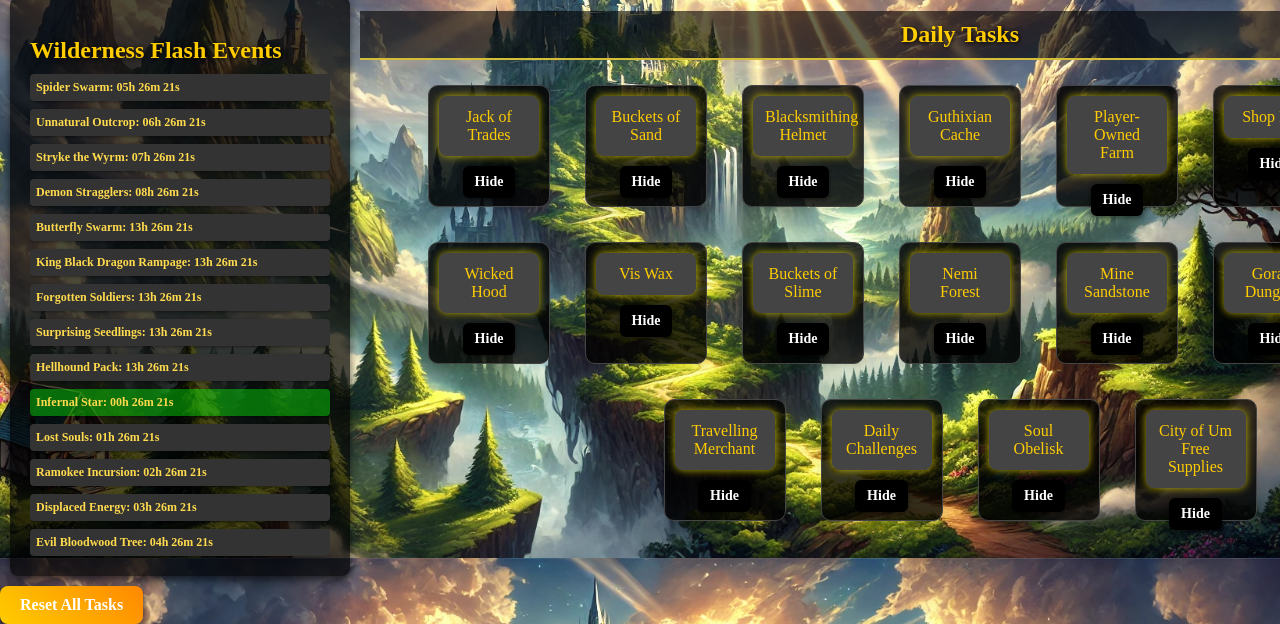
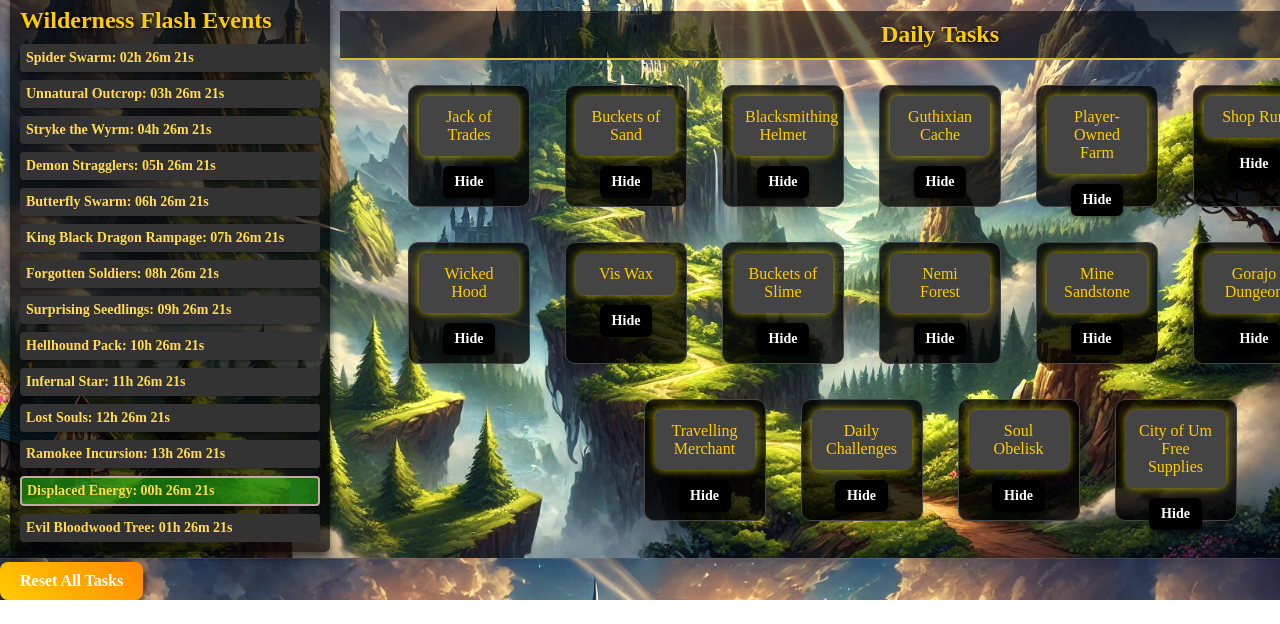
Before and after one commit to wuke4/RS3-Task-Tracker, a plain HTML site: page index.html in a window 1280 px wide. Shown: the part 242-866 px from the top of the page. After the commit the page ends 842 px from the top, so only its background shows below. Drawn offline with Linux system fonts and the light colour scheme.

Commit message:
Add files via upload

```diff
--- a/script.js
+++ b/script.js
@@ -5,21 +5,39 @@ document.addEventListener('DOMContentLoaded', function () {
     const bloodwoodTimer = document.getElementById('bloodwood-timer');
 
     function getArizonaTime() {
-        return new Date().toLocaleString('en-US', { timeZone: 'America/Phoenix' });
+        return new Date(new Date().toLocaleString('en-US', { timeZone: 'America/Phoenix' }));
     }
 
+
+    const events = [
+        { name: 'Spider Swarm', elementId: 'spider-swarm-timer', offsetMinutes: 0 },
+        { name: 'Unnatural Outcrop', elementId: 'unnatural-outcrop-timer', offsetMinutes: 60 },
+        { name: 'Stryke the Wyrm', elementId: 'stryke-the-wyrm-timer', offsetMinutes: 120 },
+        { name: 'Demon Stragglers', elementId: 'demon-stragglers-timer', offsetMinutes: 180 },
+        { name: 'Butterfly Swarm', elementId: 'butterfly-swarm-timer', offsetMinutes: 240 },
+        { name: 'King Black Dragon Rampage', elementId: 'kbd-rampage-timer', offsetMinutes: 300 },
+        { name: 'Forgotten Soldiers', elementId: 'forgotten-soldiers-timer', offsetMinutes: 360 },
+        { name: 'Surprising Seedlings', elementId: 'surprising-seedlings-timer', offsetMinutes: 420 },
+        { name: 'Hellhound Pack', elementId: 'hellhound-pack-timer', offsetMinutes: 480 },
+        { name: 'Infernal Star', elementId: 'infernal-star-timer', offsetMinutes: 540 },
+        { name: 'Lost Souls', elementId: 'lost-souls-timer', offsetMinutes: 600 },
+        { name: 'Ramokee Incursion', elementId: 'ramokee-incursion-timer', offsetMinutes: 660 },
+        { name: 'Displaced Energy', elementId: 'displaced-energy-timer', offsetMinutes: -120 },
+        { name: 'Evil Bloodwood Tree', elementId: 'evil-bloodwood-tree-timer', offsetMinutes: -60 },
+    ];
+
     function getNextBloodwoodEvent() {
-        const now = new Date(getArizonaTime());
+        const now = getArizonaTime();
+        let nextEvent = new Date(now);
+        nextEvent.setHours(9, 0, 0, 0);  // Set time to 09:00 AM
 
-        // Define the next event as 09:00 AM today
-        let nextEvent = new Date(now.getFullYear(), now.getMonth(), now.getDate(), 9, 0, 0, 0);
-
-        // If the current time is after 7:00 PM today, set the next event to 9:00 AM tomorrow
-        if (now.getHours() >= 19) { // 7:00 PM is hour 19
-            nextEvent = new Date(now.getFullYear(), now.getMonth(), now.getDate() + 1, 9, 0, 0, 0);
-        } else if (now >= nextEvent) {
-            // If the current time is after 09:00 AM but before 7:00 PM, calculate next based on 14-hour intervals
+        if (now >= nextEvent && now.getHours() < 19) {
+            // If it's past 9:00 AM today but before 7:00 PM, add 14 hours to next event time
             nextEvent = new Date(nextEvent.getTime() + 14 * 60 * 60 * 1000);
+        } else if (now.getHours() >= 19) {
+            // If it's after 7:00 PM, set the next event to 9:00 AM tomorrow
+            nextEvent.setDate(nextEvent.getDate() + 1);
+            nextEvent.setHours(-1, 0, 0, 0);
         }
 
         return nextEvent;
@@ -205,12 +223,6 @@ document.addEventListener('DOMContentLoaded', function () {
         saveHiddenTasks();
     });
 
-
-    // Load initial task state and start timers
-    loadTaskState();
-    updateTimer();
-    setInterval(updateTimer, 1000);
-
     // Update task button style to look like small boxes
     tasks.forEach(task => {
         task.style.width = '100px';
@@ -225,49 +237,54 @@ document.addEventListener('DOMContentLoaded', function () {
         task.style.boxShadow = '0 4px 8px rgba(0, 0, 0, 0.1)';
     });
 
-    const events = [
-        { name: 'Butterfly Swarm', hour: 0, elementId: 'butterfly-swarm-timer' },
-        { name: 'King Black Dragon Rampage', hour: 1, elementId: 'kbd-rampage-timer' },
-        { name: 'Forgotten Soldiers', hour: 2, elementId: 'forgotten-soldiers-timer' },
-        { name: 'Surprising Seedlings', hour: 3, elementId: 'surprising-seedlings-timer' },
-        { name: 'Hellhound Pack', hour: 4, elementId: 'hellhound-pack-timer' },
-        { name: 'Infernal Star', hour: 5, elementId: 'infernal-star-timer' },
-        { name: 'Lost Souls', hour: 6, elementId: 'lost-souls-timer' },
-        { name: 'Ramokee Incursion', hour: 7, elementId: 'ramokee-incursion-timer' },
-        { name: 'Displaced Energy', hour: 8, elementId: 'displaced-energy-timer' },
-        { name: 'Evil Bloodwood Tree', hour: 9, elementId: 'evil-bloodwood-tree-timer' },
-        { name: 'Spider Swarm', hour: 10, elementId: 'spider-swarm-timer' },
-        { name: 'Unnatural Outcrop', hour: 11, elementId: 'unnatural-outcrop-timer' },
-        { name: 'Stryke the Wyrm', hour: 12, elementId: 'stryke-the-wyrm-timer' },
-        { name: 'Demon Stragglers', hour: 13, elementId: 'demon-stragglers-timer' },
-    ];
+    function formatCountdown(ms) {
+        const hours = Math.floor(ms / (1000 * 60 * 60));
+        const minutes = Math.floor((ms % (1000 * 60 * 60)) / (1000 * 60));
+        const seconds = Math.floor((ms % (1000 * 60)) / 1000);
+        return `${String(hours).padStart(2, '0')}h ${String(minutes).padStart(2, '0')}m ${String(seconds).padStart(2, '0')}s`;
+    }
+
+    function calculateNextEventTime(offsetMinutes) {
+        const now = getArizonaTime();
+        const todayMidnight = new Date(now);
+        todayMidnight.setHours(0, 0, 0, 0);
+
+        // Calculate the next occurrence based on offset
+        let nextEventTime = new Date(todayMidnight.getTime() + offsetMinutes * 60 * 1000);
+
+        // If the calculated event time is already in the past, move to the next day
+        if (nextEventTime <= now) {
+            nextEventTime.setDate(nextEventTime.getDate() + 1);
+        }
+
+        return nextEventTime;
+    }
+
 
     function updateEventTimers() {
-        const now = new Date();
+        const now = getArizonaTime();
 
         events.forEach(event => {
-            const nextEventTime = getNextEventTime(now, event.hour);
+            const eventTimerElement = document.getElementById(event.elementId);
+            const nextEventTime = calculateNextEventTime(event.offsetMinutes);
             const timeRemaining = nextEventTime - now;
 
-            // Update the timer display for each event
-            const eventTimerElement = document.getElementById(event.elementId);
-            eventTimerElement.textContent = formatCountdown(timeRemaining);
-
-            // If the event just passed, calculate the new next time
-            if (timeRemaining <= 0) {
-                const newNextEventTime = new Date(nextEventTime.getTime() + 14 * 60 * 60 * 1000);
-                eventTimerElement.textContent = formatCountdown(newNextEventTime - now);
+            // Update the event timer display
+            if (eventTimerElement) {
+                eventTimerElement.textContent = formatCountdown(timeRemaining);
             }
         });
     }
 
+
     function highlightNextEvent() {
-        const now = new Date();
+        const now = getArizonaTime();
         let nextEvent = null;
         let minTimeDifference = Infinity;
 
+        // Determine the next event
         events.forEach(event => {
-            const nextEventTime = getNextEventTime(now, event.hour);
+            const nextEventTime = calculateNextEventTime(event.offsetMinutes);
             const timeDifference = nextEventTime - now;
 
             if (timeDifference > 0 && timeDifference < minTimeDifference) {
@@ -281,44 +298,33 @@ document.addEventListener('DOMContentLoaded', function () {
             eventElement.classList.remove('highlight');
         });
 
-        // Add highlight to the next event
+        // Highlight the next event
         if (nextEvent) {
-            const nextEventElement = document.getElementById(nextEvent.elementId).closest('.event');
-            nextEventElement.classList.add('highlight');
+            const nextEventElement = document.getElementById(nextEvent.elementId);
+            if (nextEventElement) {
+                const eventContainer = nextEventElement.closest('.event');
+                if (eventContainer) {
+                    eventContainer.classList.add('highlight');
+                    console.log(`Highlighting next event: ${nextEvent.name}`); // Debugging log
+                }
+            }
         }
     }
 
-    // Call highlightNextEvent whenever timers are updated
-    setInterval(() => {
-        updateEventTimers();
-        highlightNextEvent();
-    }, 1000);
-    highlightNextEvent();
-
-    function getNextEventTime(currentTime, eventHour) {
-        let nextEventDate = new Date(currentTime);
-        nextEventDate.setMinutes(0, 0, 0); // Reset minutes, seconds, and milliseconds to zero
-
-        // If the current time is before the event hour, schedule it for today
-        if (currentTime.getHours() < eventHour) {
-            nextEventDate.setHours(eventHour);
-        } else {
-            // If the current time has passed the event hour, schedule for 14 hours later
-            nextEventDate.setHours(currentTime.getHours() + 14);
-        }
-
-        return nextEventDate;
+    function getNextEventTime(currentTime, offsetMinutes) {
+        const nextEventTime = calculateNextEventTime(offsetMinutes);
+        return nextEventTime;
     }
 
-
-    function formatCountdown(ms) {
-        const hours = Math.floor(ms / (1000 * 60 * 60));
-        const minutes = Math.floor((ms % (1000 * 60 * 60)) / (1000 * 60));
-        const seconds = Math.floor((ms % (1000 * 60)) / 1000);
-        return `${String(hours).padStart(2, '0')}h ${String(minutes).padStart(2, '0')}m ${String(seconds).padStart(2, '0')}s`;
+    function startTimers() {
+        setInterval(() => {
+            updateTimer();
+            updateEventTimers();
+            highlightNextEvent();
+        }, 1000);
     }
 
-    // Start the event countdown timers
-    setInterval(updateEventTimers, 1000);
-    updateEventTimers();
+    startTimers();
+
+
 });
--- a/styles.css
+++ b/styles.css
@@ -485,10 +485,10 @@ body::-webkit-scrollbar-thumb {
 
   /* Event Calendar Styling */
 #event-calendar {
-  margin-top: 30px;
-  padding: 20px;
+  margin-top: 10px;
+  padding: 10px;
   background-color: rgba(0, 0, 0, 0.7);
-  border-radius: 8px;
+  border-radius: px;
   box-shadow: 0 4px 8px rgba(0, 0, 0, 0.6);
   color: #ffcc00;
   font-family: 'Cinzel', serif;
@@ -512,7 +512,7 @@ body::-webkit-scrollbar-thumb {
 }
 
 .event p {
-  font-size: 12px; /* Compact font size */
+  font-size: 14px; /* Compact font size */
   font-weight: bold;
   color: #ffdb4d;
   margin: 0;
@@ -543,9 +543,10 @@ body::-webkit-scrollbar-thumb {
 .task-content {
   flex-grow: 1; /* Take up the remaining space */
 }
-.event.highlight {
-  background-color: rgba(6, 240, 6, 0.418);
-  color: white;
-  font-weight: bold;
-  transition: background-color 0.3s ease;
+
+
+.highlight {
+  background-color: rgba(42, 219, 19, 0.473); /* Example highlight color */
+  border: 2px solid rgb(197, 167, 167);    /* Example border to make it stand out */
+  padding: 5px;             /* Optional padding for a better visual effect */
 }
```
